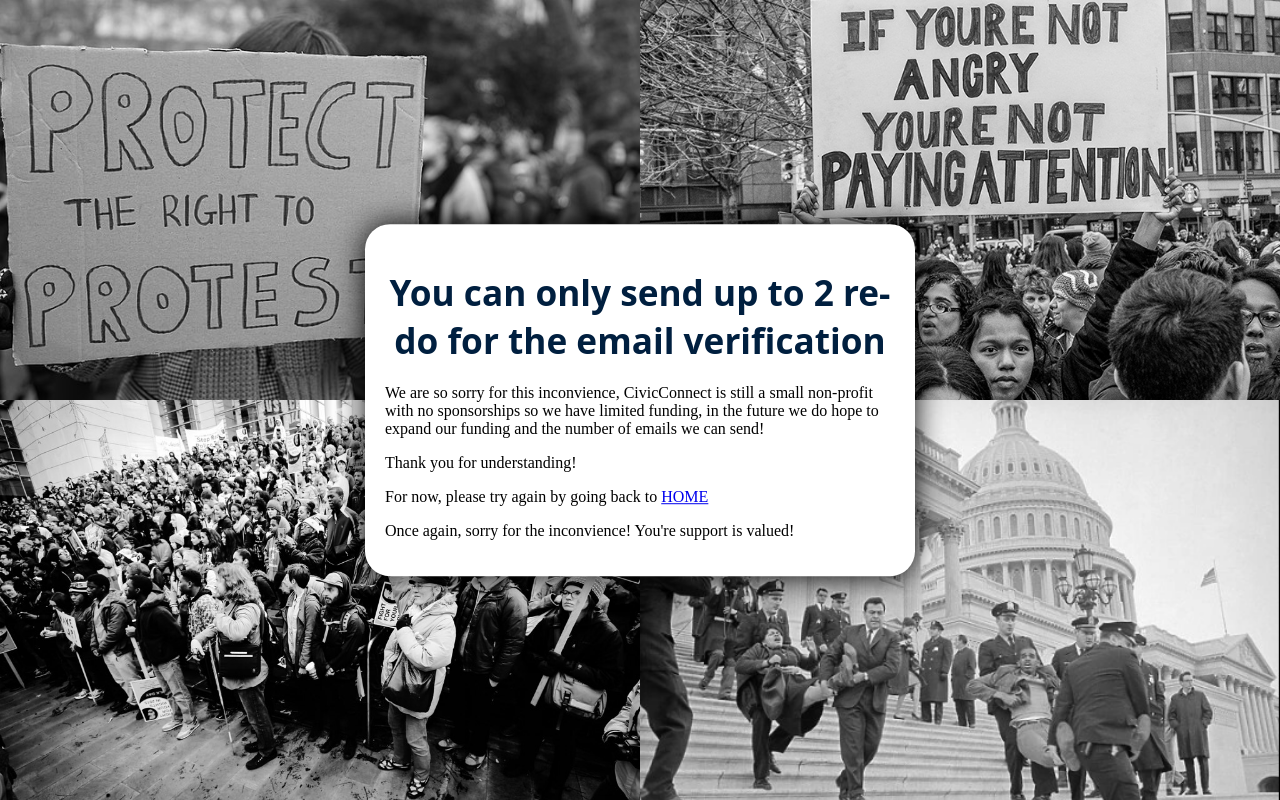
After one commit to Sudiptto/CivicConnect, a Flask app: page /emailMax in a window 1280 px wide. The commit adds this page. Run offline with Flask 3, Linux system fonts and the light colour scheme; the visitor is signed in with stand-in values (Sample User, id 1); parts of the project's set-up code (start-up, migrations or seed data) failed here and were passed over.

Commit message:
fixxed session issue

```diff
--- a/main.py
+++ b/main.py
@@ -155,43 +155,6 @@ def email():
     return render_template('email.html', emailList=emailList, firstName = first_name, subject=subject, prompt=prompt, allReps=allReps, zipCode=zipCode)
 
 
-# Verify email
-# Verify email
-@app.route('/verifyEmail', methods=['GET', 'POST'])
-def verifyEmail():
-    if not session.get('valid_zip_state'):
-        errorMessage = 'Incomplete'
-        return render_template('error.html', errorMessage=errorMessage)
-
-    if not session.get('validSubmit'):
-        errorMessage = 'NoSubmit'
-        return render_template('error.html', errorMessage=errorMessage)
-
-    verification_code = session.get('verification_code')
-    email = session.get('email')
-    repEmails = session.get('repEmails')
-    repNames = session.get('repNames')
-    subject = session.get('subject')
-    prompt = session.get('prompt')
-    firstName = session.get('firstName')
-
-    print("Verification code (verifyEmail): ", verification_code)
-
-    if request.method == 'POST':
-        # Gather user input from the form
-        user_code = ''.join([request.form.get(f'digit{i}') for i in range(1, 7)])
-
-        # Verify the code
-        if user_code == str(verification_code):
-            # Handle successful verification (e.g., send email, redirect)
-            return "WORKED"
-        else:
-            pass
-
-    # Render the verification page with the verification code
-    return render_template('verification.html', verification_code=verification_code, email=email, repEmails=repEmails, repNames=repNames, subject=subject, prompt=prompt, firstName=firstName)
-
-
 # email for verified email addresses
 @app.route('/verifyEmailSuccess/<verified>')
 def verifyEmailSuccess(verified):
@@ -204,7 +167,6 @@ def verifyEmailSuccess(verified):
         return redirect(url_for('home'))
 
     return render_template('emailVerified.html')
-
 
 # get the email from the fetch request from the email page  (javascript) and print out the email
 @app.route('/email_sent', methods=['POST'])
@@ -233,13 +195,103 @@ def email_sent():
     session['prompt'] = prompt
     session['firstName'] = firstName
 
+    # make a session saying verification email has been sent
+    session['verification_email_sent'] = True
+
     # Send the verification email
     send_verification_email(email, verification_code)
 
     # Return JSON indicating success
     return jsonify({'status': 'success', 'redirect_url': url_for('verifyEmail')})
 
+# Verify email
+@app.route('/verifyEmail', methods=['GET', 'POST'])
+def verifyEmail():
 
+    # verify if user filled out correct information
+    if not session.get('valid_zip_state'):
+        errorMessage = 'Incomplete'
+        return render_template('error.html', errorMessage=errorMessage)
+
+    if not session.get('validSubmit'):
+        errorMessage = 'NoSubmit'
+        return render_template('error.html', errorMessage=errorMessage)
+
+    if not session.get('verification_email_sent'):
+        errorMessage = 'NoSubmitEmail'
+        return render_template('error.html', errorMessage=errorMessage)
+
+    # grab session data
+    verification_code = session.get('verification_code')
+    email = session.get('email')
+    repEmails = session.get('repEmails')
+    repNames = session.get('repNames')
+    subject = session.get('subject')
+    prompt = session.get('prompt')
+    firstName = session.get('firstName')
+
+    # create session
+    session['send_again'] = 0
+
+    print("Verification code (verifyEmail): ", verification_code)
+
+    if request.method == 'POST':
+        # Gather user input from the form
+        user_code = ''.join([request.form.get(f'digit{i}') for i in range(1, 7)])
+
+        # Verify the code
+        if user_code == str(verification_code):
+            # Handle successful verification (e.g., send email, redirect)
+            return "WORKED"  # Replace this with your success handling
+        else:
+            flash("TRY AGAIN, WRONG CODE")
+            return redirect(url_for('verifyEmail'))  # Redirect to the same route to show the message
+
+    # Render the verification page with the verification code
+    return render_template('verification.html', verification_code=verification_code, email=email, repEmails=repEmails, repNames=repNames, subject=subject, prompt=prompt, firstName=firstName)
+
+
+# Send the verification email again
+@app.route('/send_again', methods=['POST'])
+def send_again():
+    data = request.get_json()
+    email = data['email']
+
+    # create session variable to track how many time send_again was used
+    session['send_again'] = session.get('send_again') + 1
+    print(session.get('send_again'))
+
+    if session['send_again'] >= 3:
+        print("LOL")
+        # clear session
+        session.clear()
+
+        #make a session just for the emailMax
+        session['valid_emailMax'] = True
+
+        # Return a JSON response instructing the frontend to redirect
+        return jsonify({'status': 'redirect', 'url': '/emailMax'})
+
+    # Generate a new 6-digit verification code
+    new_verification_code = random.randint(100000, 999999)
+
+    # Update the session with the new verification code
+    session['verification_code'] = new_verification_code
+
+    # Send the verification email with the new code
+    #send_verification_email(email, new_verification_code)
+
+    # Return a JSON response indicating success
+    return jsonify({'status': 'success'})
+
+@app.route('/emailMax')
+def emailMax():
+
+    if not session.get('valid_emailMax'):
+        errorMessage = 'Incomplete'
+        return render_template('error.html', errorMessage=errorMessage)
+
+    return render_template('emailMax.html')
 
 # from the email page get the sent data from mailto (not as reliable as sending through civic connect) -> check email.html for the fetch api
 @app.route('/email_sent_mailto', methods=['POST'])
--- a/templates/email.html
+++ b/templates/email.html
@@ -142,6 +142,7 @@
             .catch(error => console.error('Error:', error));
 
             alert("Email received! Check your inbox for confirmation. Thank you!");
+            alert("It may take a second or two for the next page to arrive, if the email is not in your inbox, please check your spam folder. ");
     }
 
     </script>
--- /dev/null
+++ b/templates/emailMax.html
@@ -0,0 +1,70 @@
+<!DOCTYPE html>
+<html lang="en">
+<head>
+    <meta charset="UTF-8">
+    <meta name="viewport" content="width=device-width, initial-scale=1.0">
+    <link rel="stylesheet" href="{{ url_for('static', filename='css/styles.css') }}">
+    <link rel="icon" type="image/x-icon" href="{{ url_for('static', filename='images/logo.png') }}">
+    <title>EmailMax</title>
+    <style>
+        .background {
+            position: absolute;
+            top: 0;
+            left: 0;
+            width: 100%;
+            height: 100%;
+            display: grid;
+            grid-template-columns: repeat(2, 1fr);
+            grid-template-rows: repeat(2, 1fr);
+            z-index: -1;
+        }
+        .box {
+            background-size: cover;
+            background-position: center;
+            display: flex;
+            align-items: center;
+            justify-content: center;
+        }
+        #box1 { background-image: url('/static/images/img1.png'); -webkit-filter: grayscale(100%); filter: grayscale(100%); }
+        #box2 { background-image: url('/static/images/img2.jpg'); -webkit-filter: grayscale(100%); filter: grayscale(100%); }
+        #box3 { background-image: url('/static/images/img3.jpg'); -webkit-filter: grayscale(100%); filter: grayscale(100%); }
+        #box4 { background-image: url('/static/images/img4.png'); -webkit-filter: grayscale(100%); filter: grayscale(100%); }
+        .form-container {
+            box-shadow: 0 0 30px #000000;
+            width: 90%;
+            max-width: 550px;
+            border-radius: 25px;
+            background-color: #fff;
+            padding: 20px;
+            box-sizing: border-box;
+            z-index: 1;
+        }
+    </style>
+</head>
+<body>
+    <div class="background">
+        <div class="box" id="box1"></div>
+        <div class="box" id="box2"></div>
+        <div class="box" id="box3"></div>
+        <div class="box" id="box4"></div>
+    </div>
+
+
+
+    <!-- Main form container -->
+    <div class="form-container">
+
+      <h1 class="header" id="civicConnect">You can only send up to 2 re-do for the email verification</h1>
+      <p>We are so sorry for this inconvience, CivicConnect is still a small non-profit with no sponsorships so we have limited funding, in the future we do hope to expand our funding and the number of emails we can send!</p>
+      <p>Thank you for understanding!</p>
+
+      <p>For now, please try again by going back to <a href="/exit">HOME</a></p>
+
+      <p>Once again, sorry for the inconvience! You're support is valued!</p>
+
+    </div>
+
+    <!-- JavaScript functionality -->
+    <script></script>
+</body>
+</html>
--- a/templates/error.html
+++ b/templates/error.html
@@ -27,6 +27,9 @@
             <h1 class="header" id="civicConnect">ERROR: <a href="/causes" style="color: darkred;">CAUSES PAGE</a> NOT SUBMITTED</h1>
       {%endif%}
 
+      {%if errorMessage =='NoSubmitEmail'%}
+            <h1 class="header" id="civicConnect">ERROR: <a href="/email" style="color: darkred;">EMAIL PAGE</a> NOT SUBMITTED</h1>
+      {%endif%}
   </div>
 
 </body>
```
Also changed, not shown: templates/verification.html (+37 -5 lines).
